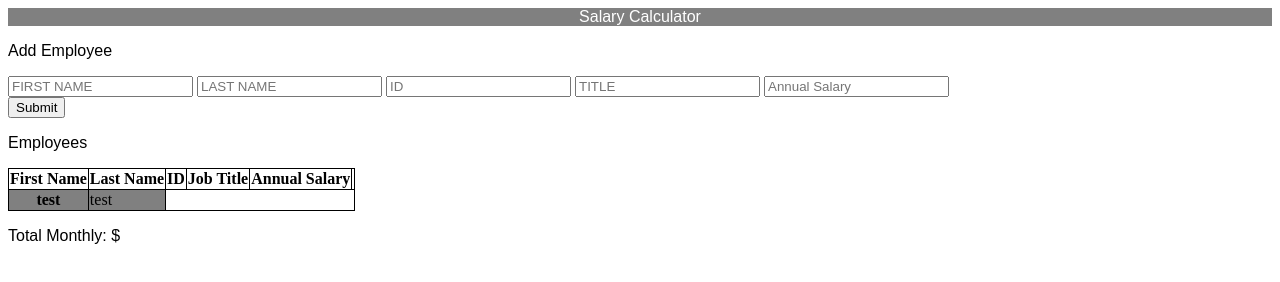
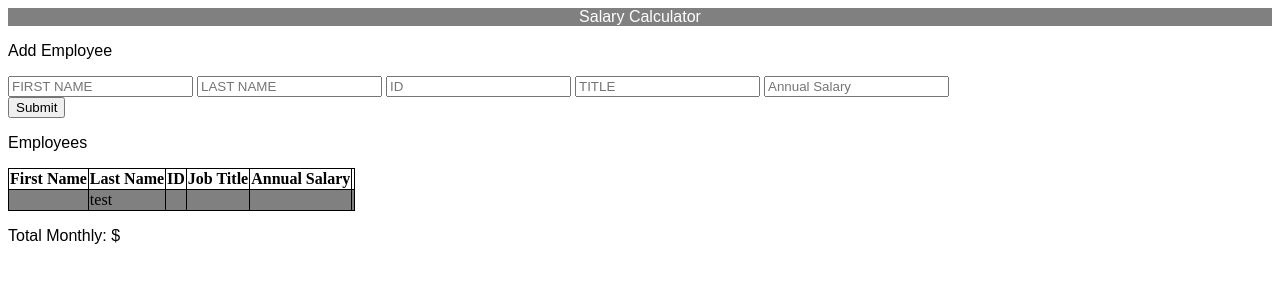
Before and after one commit to AdamIverson/jquery-salary-calculator, a plain HTML site: page index.html in a window 1280 px wide. Drawn offline with Linux system fonts and the light colour scheme.

Commit message:
reset css & html before addressing calculations

```diff
--- a/index.html
+++ b/index.html
@@ -15,7 +15,7 @@
     <div id="container">
         <input id="first-name-input" placeholder="FIRST NAME" type="text">
         <input id="last-name-input" placeholder="LAST NAME" type="text">
-        <input id="id-input" placeholder="ID" type="number">
+        <input id="id-input" placeholder="ID" type="text">
         <input id="job-title-input" placeholder="TITLE" type="text">
         <input id="annual-salary-input" placeholder="Annual Salary" type="number">
     </div>
@@ -45,8 +45,12 @@
 
         <tfoot id="table-footer">
             <tr></tr>
-                <th>test</th>
+                <td></td>
                 <td>test</td>
+                <td></td>
+                <td></td>
+                <td></td>
+                <td></td>
         </tfoot>
     </table>
 
--- a/script.js
+++ b/script.js
@@ -6,7 +6,7 @@ let employees = [];
 function onReady() {
     // collect data from input fields via submit button
     renderEmployees(employees);
-    renderTotalMonthlyExpenses(employees);
+    // renderTotalMonthlyExpenses(employees);
     // empty input fields
     // store input data in variables
     // create array of employee objects
@@ -27,6 +27,7 @@ function renderEmployees(employees) {
             <td>${employee.idNumber}</td>
             <td>${employee.jobTitle}</td>
             <td>${employee.annualSalary}</td>
+            <td><button class="delete-button">Delete</button></td>
         <tr>
         `;
 
--- a/style.css
+++ b/style.css
@@ -5,11 +5,13 @@ p {
 table, th, td, tfoot {
     border: 1px solid black;
     border-collapse: collapse;
+    empty-cells: hide;
 }
 
 #table-footer {
     background-color: grey;
 }
+
 .container {
     display: flex;
     justify-content: space-evenly;
```
